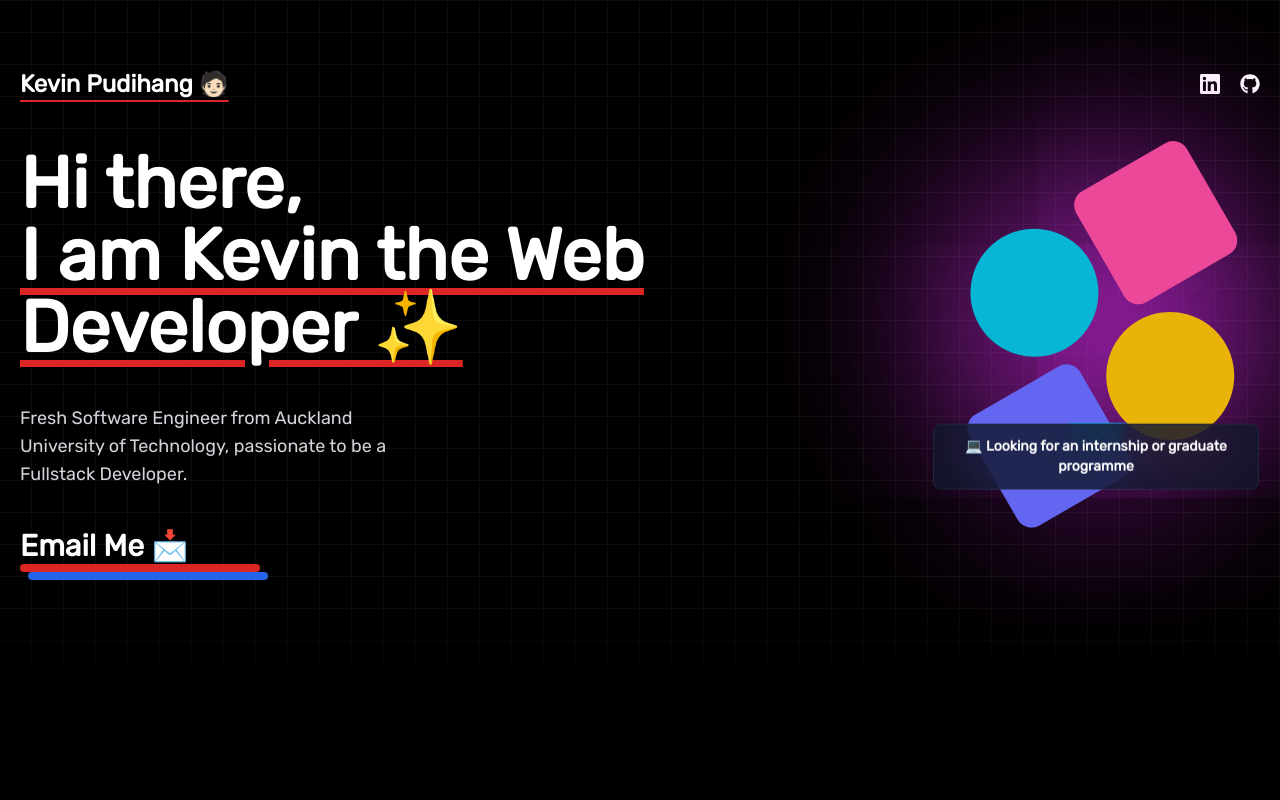
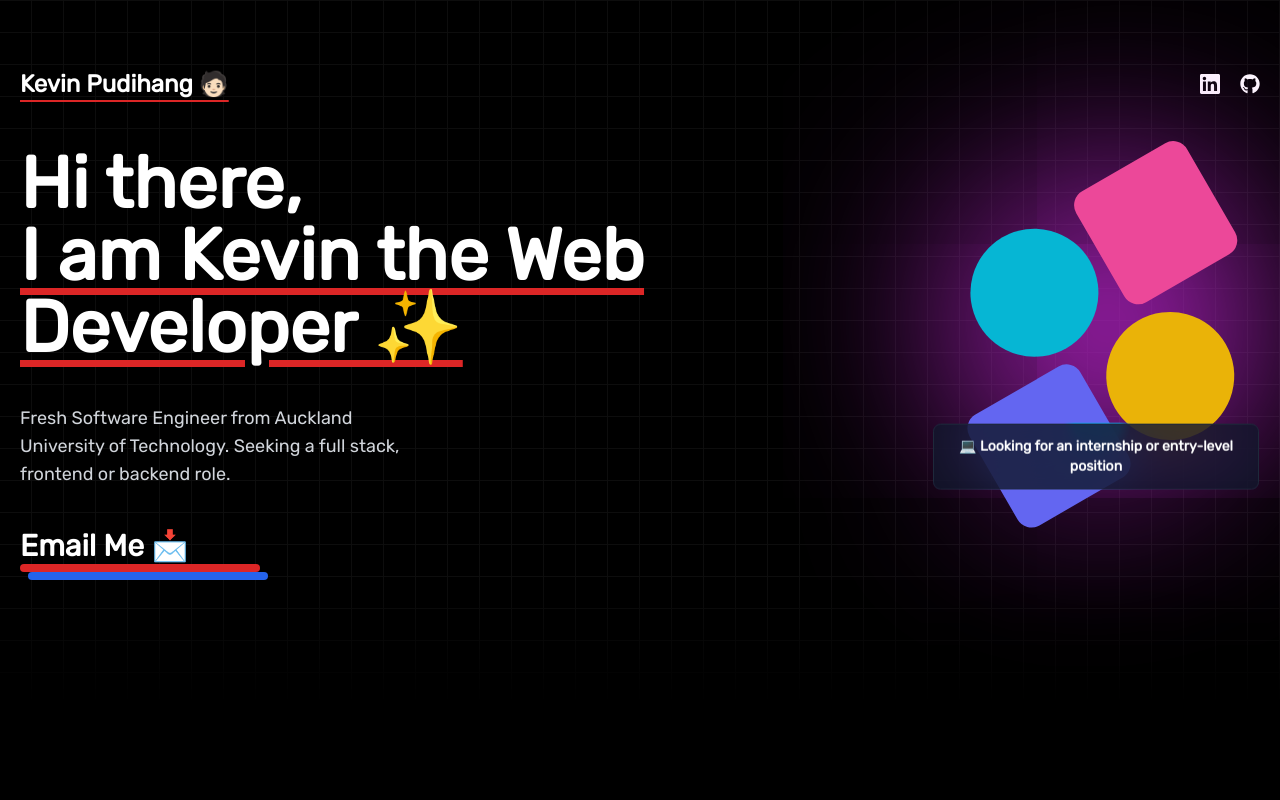
Before and after one commit to kevinandris/My-Portfolio, a Next.js app: page / in a window 1280 px wide. Shown: the top 800 px of the page. Built offline with nearby package versions, Linux system fonts and the light colour scheme.

Commit message:
updated my portfolio paragraph content

```diff
--- a/app/(home)/components/HeroSection.tsx
+++ b/app/(home)/components/HeroSection.tsx
@@ -15,8 +15,8 @@ const HeroSection = () => {
         </h1>
 
         <p className="md:w-96 text-lg text-gray-300">
-          Fresh Software Engineer from Auckland University of Technology,
-          passionate to be a Fullstack Developer.
+          Fresh Software Engineer from Auckland University of Technology.
+          Seeking a full stack, frontend or backend role.
         </p>
 
         <Link
@@ -44,7 +44,7 @@ const HeroSection = () => {
 
         <div className="absolute bottom-5 sm:bottom-14 left-0 sm:-left-10 mb-20 animate-bounce">
           <MovingBorderBtn borderRadius="0.5rem" className="p-3 font-semibold">
-            <p> 💻 Looking for an internship or graduate programme </p>
+            <p> 💻 Looking for an internship or entry-level position </p>
           </MovingBorderBtn>
         </div>
       </div>
```
